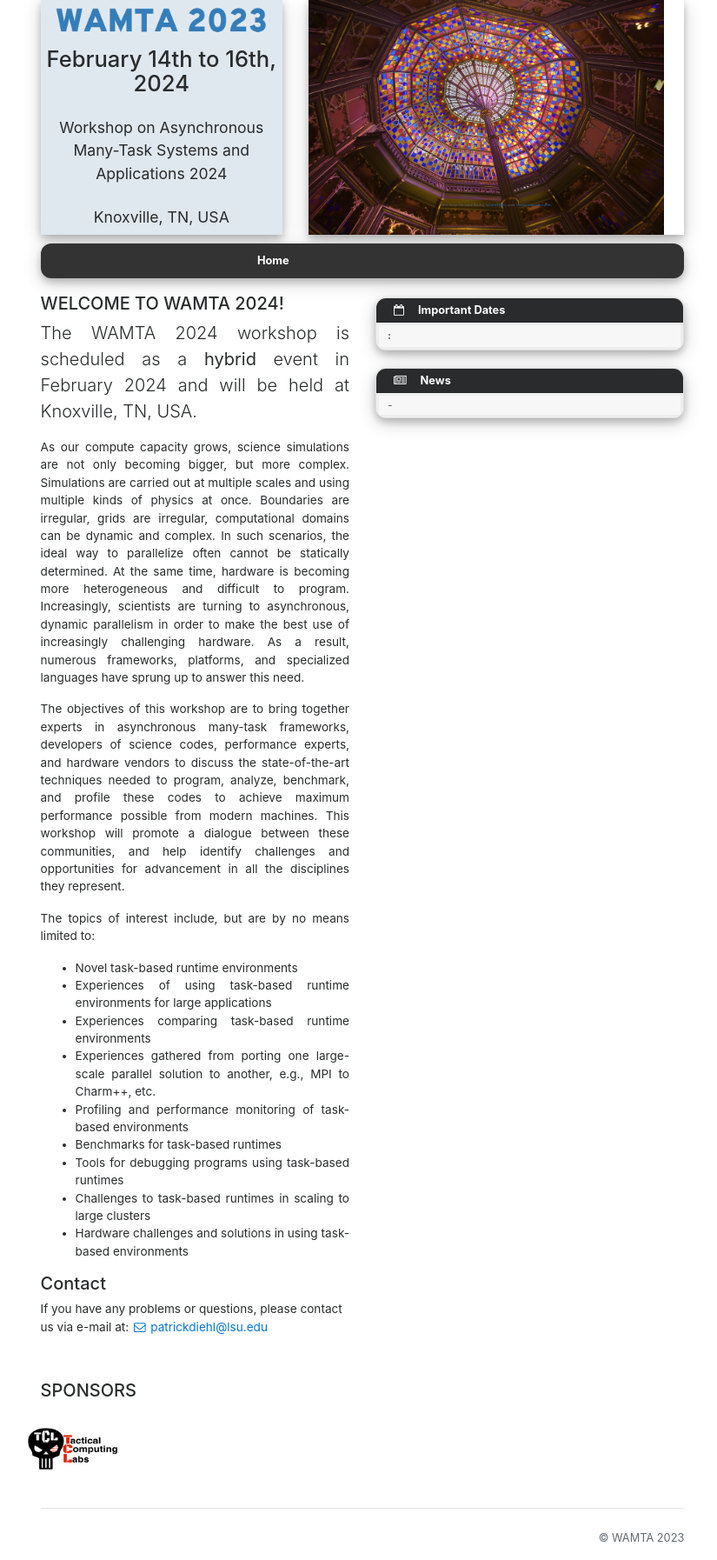
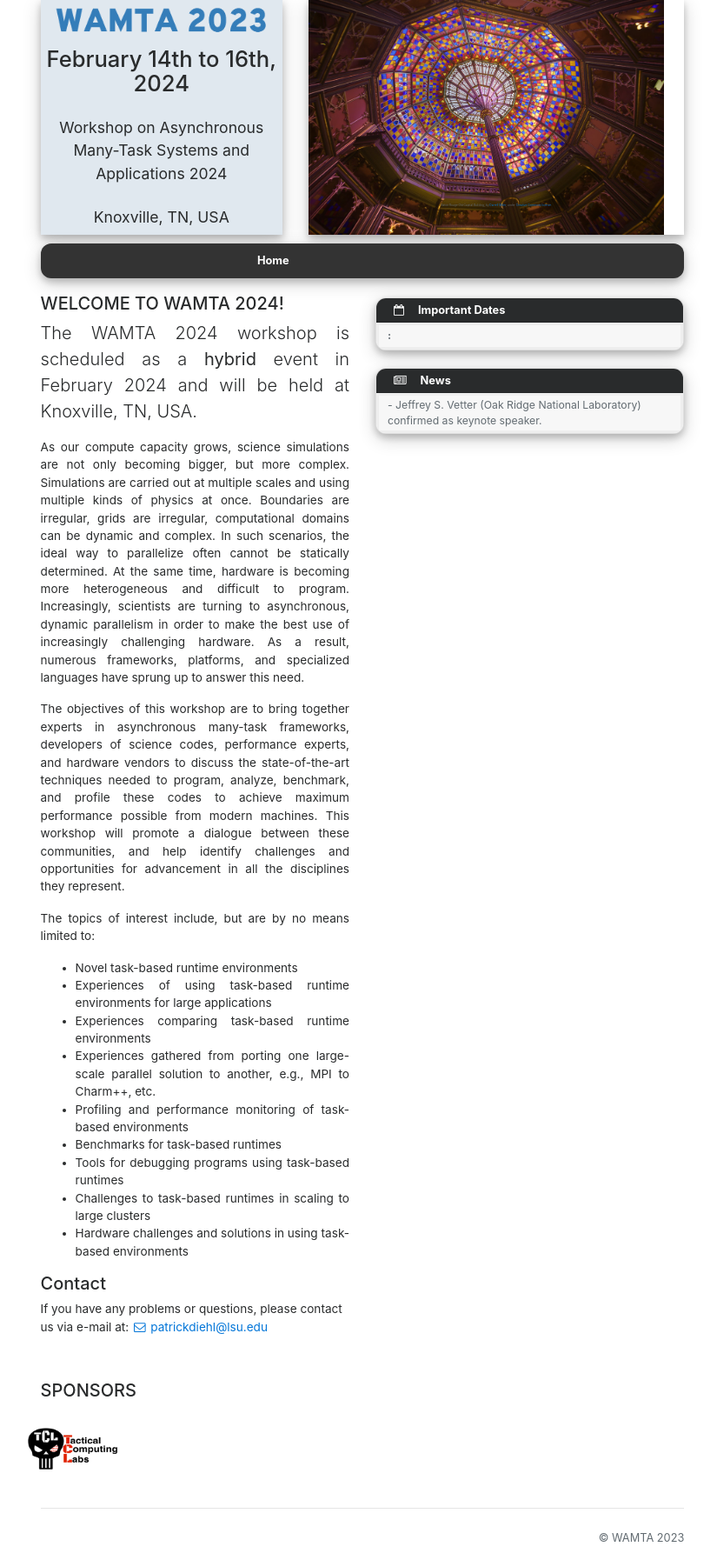
Before and after one commit to wamta26/WAMTA26.github.io, a Jekyll site: the page built from index.md, in a window 1280 px wide. Shown: the whole page at 87% size, without its empty margins (223-1048 px from the left). Built offline with Jekyll 4.4.1, drawn with Linux system fonts in a browser that asks for light colours; nearby versions of some CDN libraries.

Commit message:
Add news

```diff
--- a/_data/conference.yml
+++ b/_data/conference.yml
@@ -78,7 +78,7 @@ deadlines:
     pass_due: False
 news:
   - date:
-    text:
+    text: Jeffrey S. Vetter (Oak Ridge National Laboratory) confirmed as keynote speaker.
 sponsors:
   - name: TCL
     logo_path: ./assets/images/sponsors/tcl.png
```
